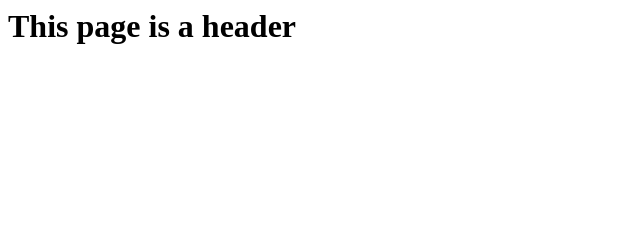
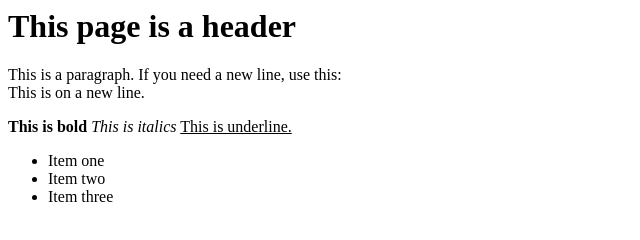
Before and after one commit to nodetour10k/KSU-, a plain HTML site: page index.html in a window 1280 px wide. Shown: the whole page, without its empty margins (0-640 px from the left). Drawn offline with Linux system fonts and the light colour scheme.

Commit message:
Update index.html

```diff
--- a/index.html
+++ b/index.html
@@ -8,6 +8,16 @@
 
         <h1>This page is a header</h1>
 
+        <p>This is a paragraph. If you need a new line, use this: <br>
+            This is on a new line.
+        </p>
 
+
+            <b>This is bold</b>  <i>This is italics</i> <u>This is underline.</u>
+            <ul>
+                <li>Item one</li>
+                <li>Item two</li>
+                 <li>Item three</li>
+            </ul>
     </body>
 </html>
```
